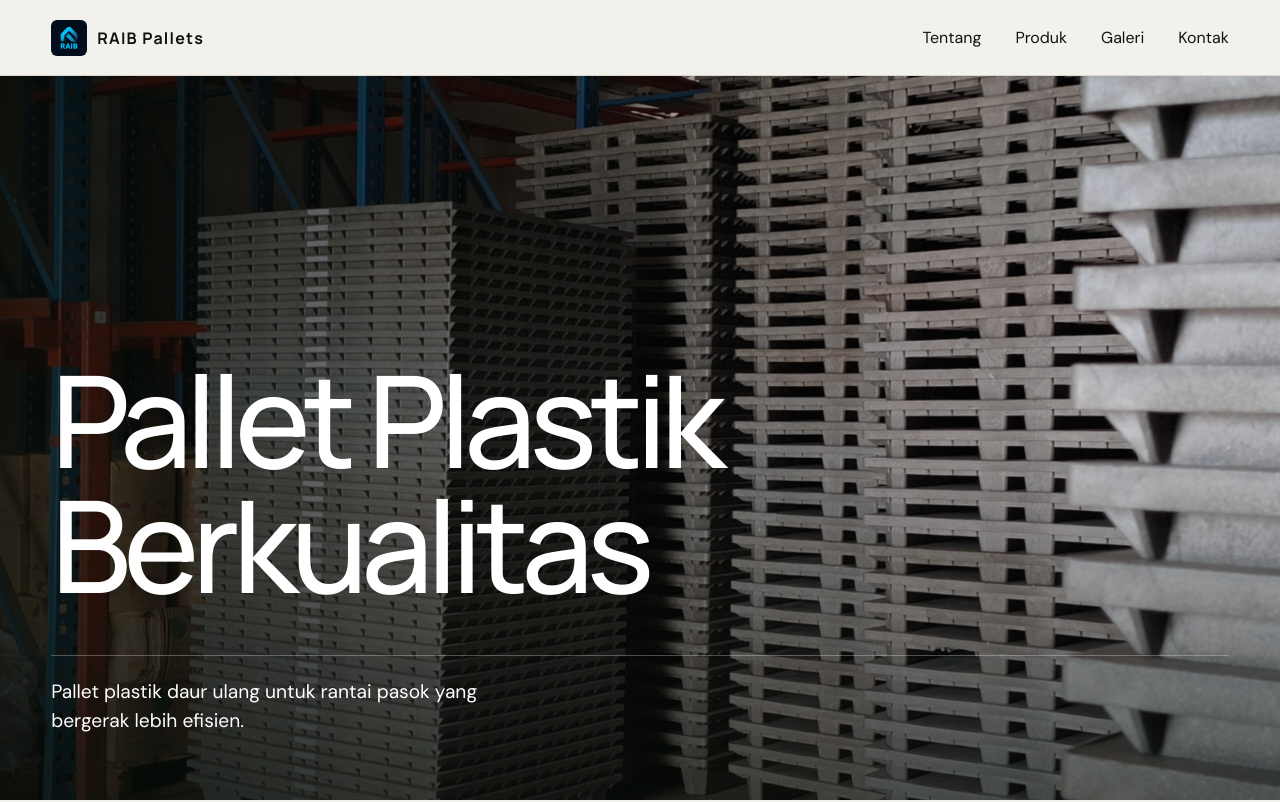
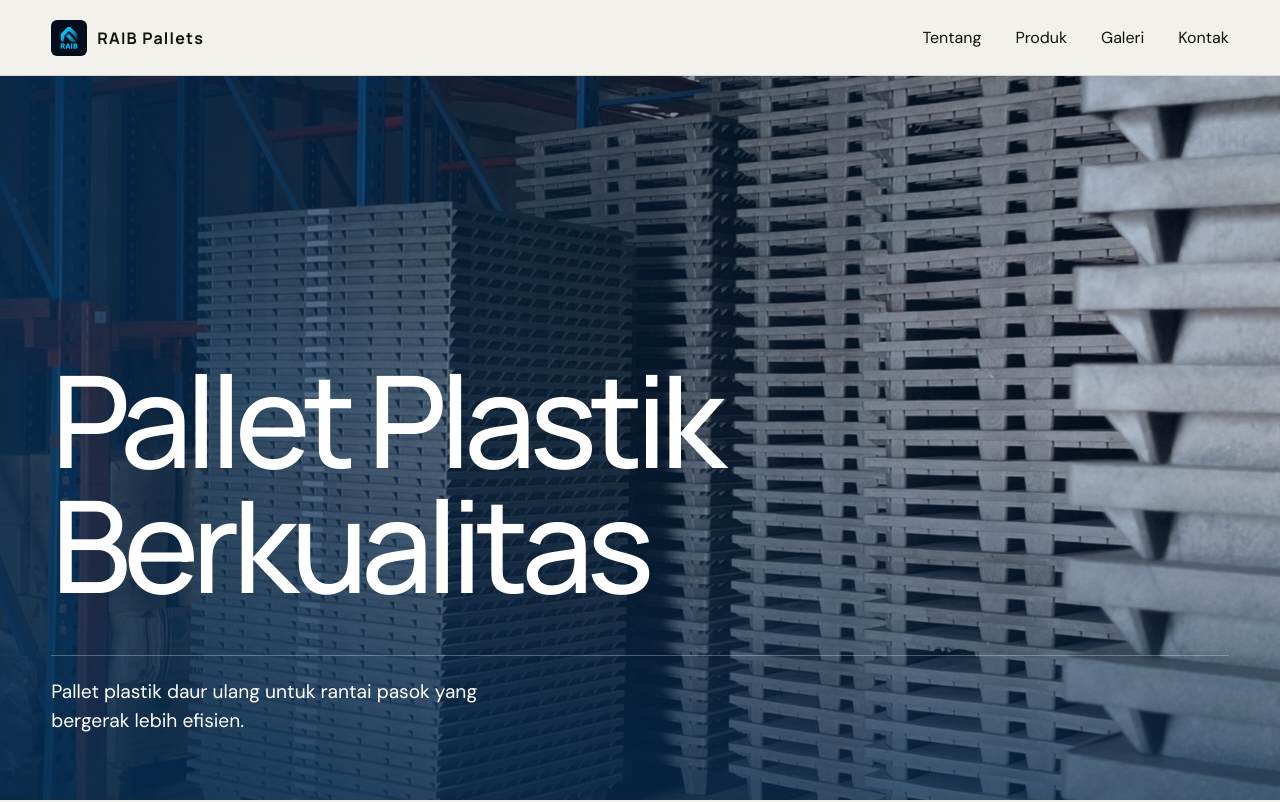
Before and after one commit to ADITYAzin/RAIB-Pallets, a React (Vite) app: page / in a window 1280 px wide. Shown: the top 802 px of the page. Built offline with nearby package versions, Linux system fonts and the light colour scheme.

Commit message:
Update hero section overlay to deep navy #062B4E

```diff
--- a/src/index.css
+++ b/src/index.css
@@ -23,7 +23,7 @@ nav a:hover, .nav-cta:hover { opacity: .55; }
 svg { height: 18px; width: 18px; }
 .hero { color: white; height: calc(100svh - 76px); margin-top: 76px; min-height: 620px; overflow: hidden; position: relative; }
 .hero > img { height: 100%; object-fit: cover; position: absolute; width: 100%; }
-.hero-shade { background: linear-gradient(90deg, rgba(7,12,8,.82) 0%, rgba(7,12,8,.38) 55%, rgba(7,12,8,.15) 100%), linear-gradient(0deg, rgba(7,12,8,.52), transparent 50%); inset: 0; position: absolute; }
+.hero-shade { background: linear-gradient(90deg, rgba(6, 43, 78, 0.86) 0%, rgba(6, 43, 78, 0.48) 55%, rgba(6, 43, 78, 0.22) 100%), linear-gradient(0deg, rgba(6, 43, 78, 0.58), transparent 50%); inset: 0; position: absolute; }
 .hero-content { display: flex; flex-direction: column; height: 100%; justify-content: flex-end; padding: 7vw 4vw 5vw; position: relative; z-index: 1; }
 .eyebrow { font-size: 16px; font-weight: 600; letter-spacing: .18em; margin-bottom: 24px; text-transform: uppercase; }
 .eyebrow.light { color: rgba(255,255,255,.68); }
```
